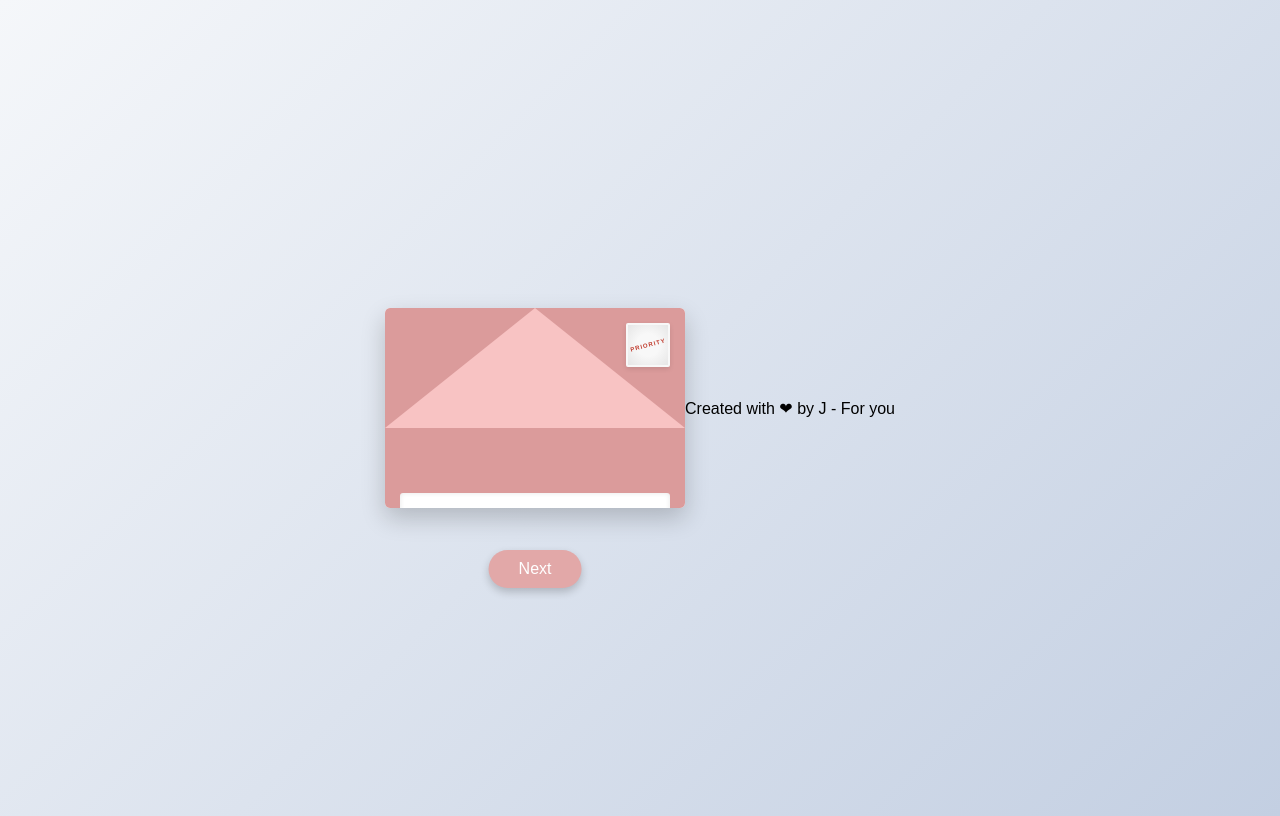
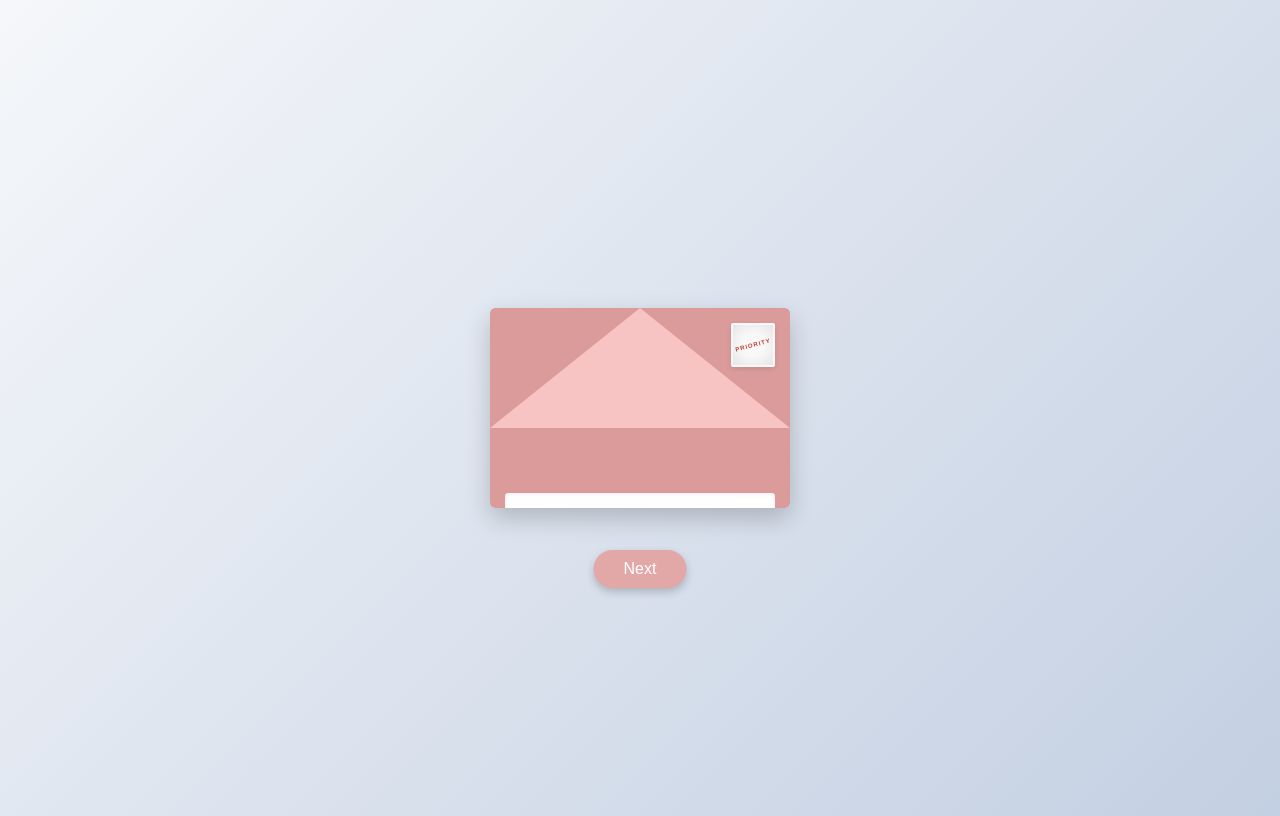
Before and after one commit to jaypee13e/HULT, a plain HTML site: page index.html in a window 1280 px wide. Drawn offline with Linux system fonts and the light colour scheme.

Commit message:
Update index.html

```diff
--- a/index.html
+++ b/index.html
@@ -26,8 +26,6 @@
     </div>
   </div>
 
-   <footer>
-    <p>Created with ❤ by J - For you</p>
-  </footer>
+
 </body>
 </html>
```
